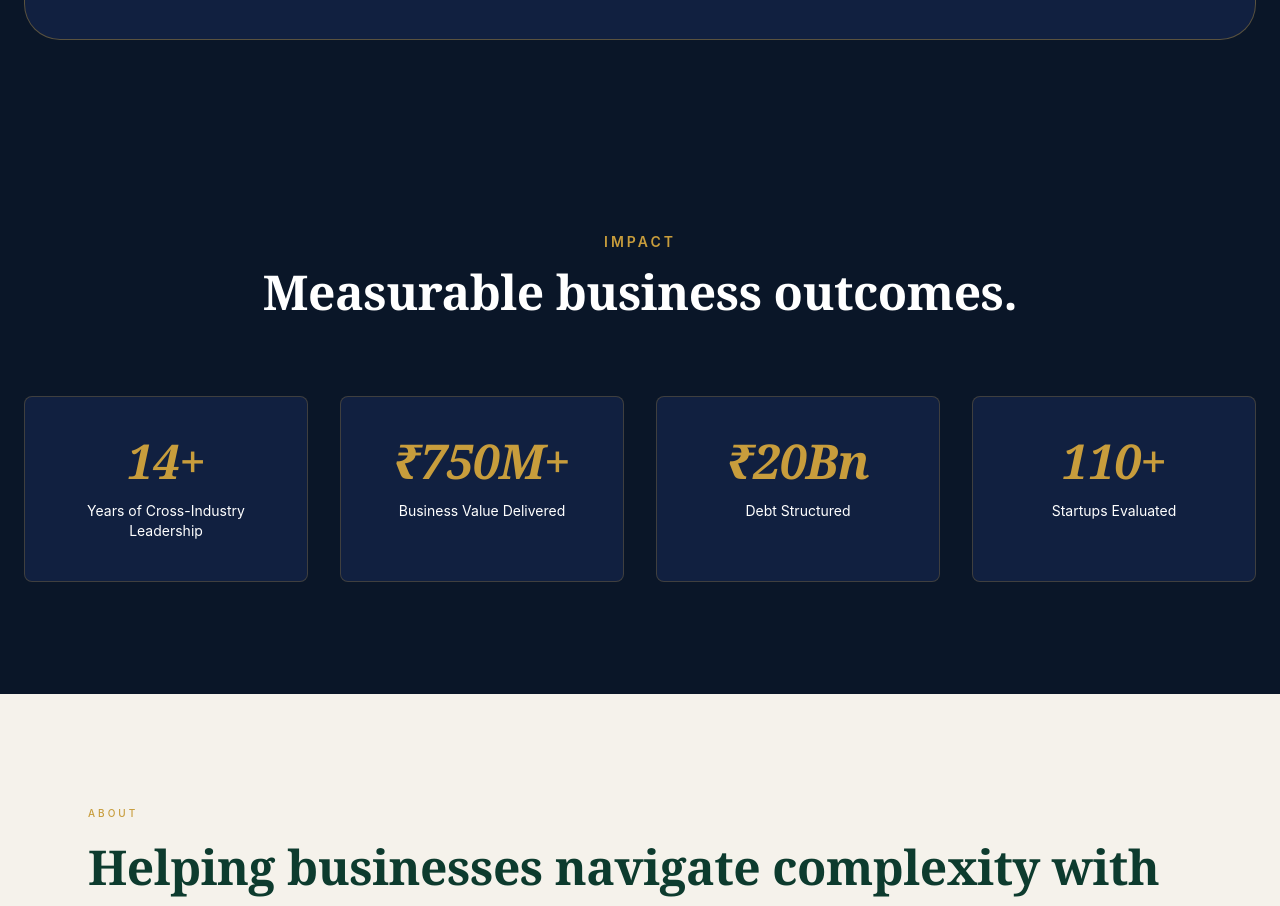
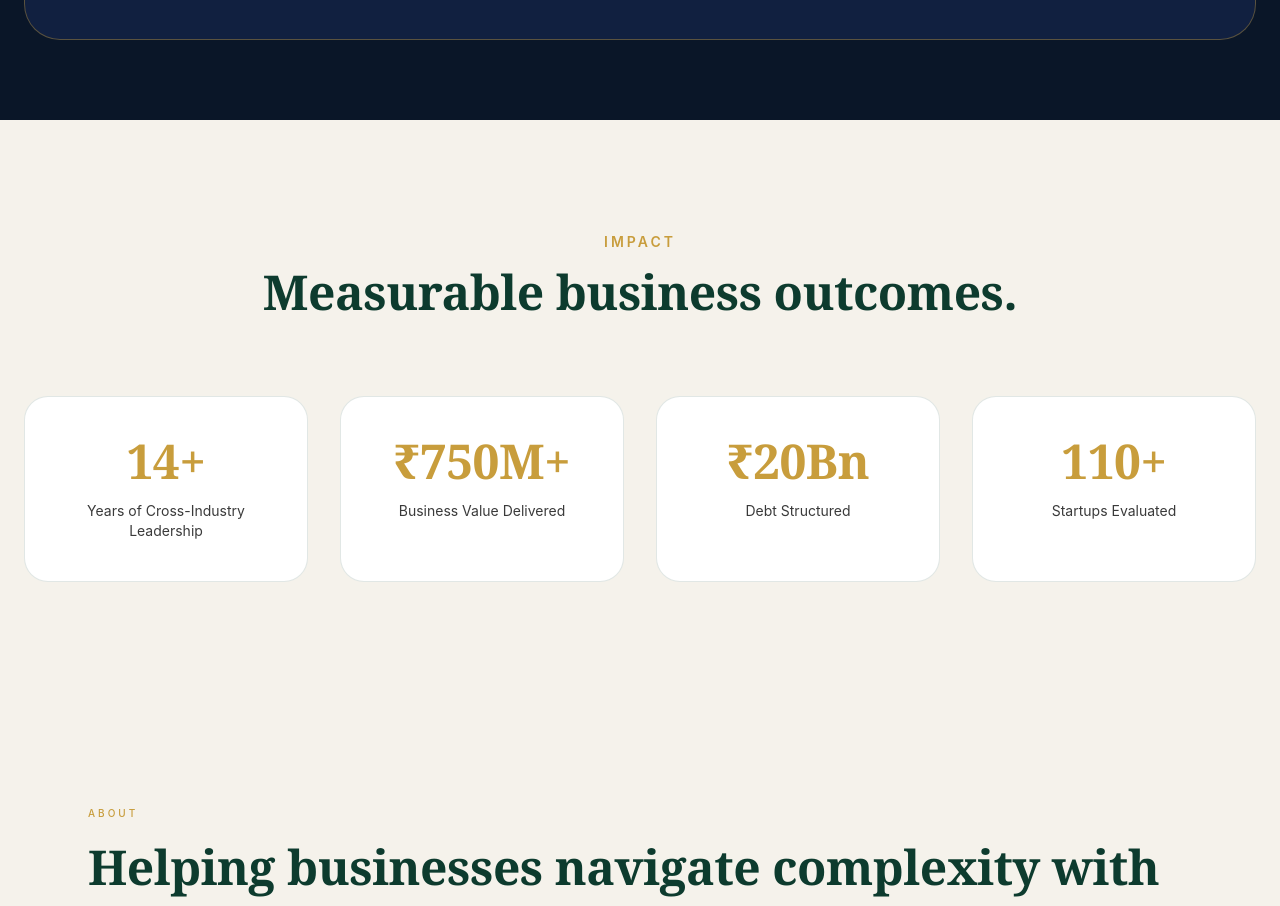
Before and after one commit to SravaniPolina/sravani-portfolio-frontend, a React (Create React App) app: page / in a window 1280 px wide. Shown: the part 1420-2326 px from the top of the page. Built offline with nearby package versions, Linux system fonts and the light colour scheme.

Commit message:
Update StatStrip.js

```diff
--- a/src/components/StatStrip.js
+++ b/src/components/StatStrip.js
@@ -1,60 +1,28 @@
 import React from "react";
 
 const stats = [
-  {
-    number: "14+",
-    label: "Years of Cross-Industry Leadership",
-  },
-  {
-    number: "₹750M+",
-    label: "Business Value Delivered",
-  },
-  {
-    number: "₹20Bn",
-    label: "Debt Structured",
-  },
-  {
-    number: "110+",
-    label: "Startups Evaluated",
-  },
+  { number: "14+", label: "Years of Cross-Industry Leadership" },
+  { number: "₹750M+", label: "Business Value Delivered" },
+  { number: "₹20Bn", label: "Debt Structured" },
+  { number: "110+", label: "Startups Evaluated" }
 ];
 
-export default function ProjectCards() {
+export default function StatStrip() {
   return (
-    <section id="impact" className="py-28" style={{background: "var(--background)"}}>
+    <section id="impact" className="py-28" style={{background: "var(--beige)"}}>
       <div className="max-w-7xl mx-auto px-6">
-
         <div className="text-center mb-20">
-
-          <p className="uppercase tracking-[3px] text-[var(--gold)] text-sm font-semibold">
-            IMPACT
-          </p>
-
-          <h2 className="text-5xl text-white mt-4">
-            Measurable business outcomes.
-          </h2>
-
+          <p className="uppercase tracking-[3px] text-sm font-semibold" style={{color: "var(--gold)"}}>Impact</p>
+          <h2 className="font-serif text-5xl mt-4" style={{color: "var(--green)"}}>Measurable business outcomes.</h2>
         </div>
-
         <div className="grid grid-cols-2 lg:grid-cols-4 gap-8">
-
           {stats.map((item) => (
-            <div
-              key={item.number}
-              className="glass rounded-3xl p-10 text-center"
-            >
-              <h3 className="text-5xl font-bold gold-text mb-4">
-                {item.number}
-              </h3>
-
-              <p className="text-sm">
-                {item.label}
-              </p>
+            <div key={item.number} className="rounded-3xl p-10 text-center" style={{background: "white", border: "1px solid rgba(13,59,46,0.12)"}}>
+              <h3 className="font-serif text-5xl font-bold mb-4" style={{color: "var(--gold)"}}>{item.number}</h3>
+              <p className="text-sm" style={{color: "#3A3A3A"}}>{item.label}</p>
             </div>
           ))}
-
         </div>
-
       </div>
     </section>
   );
```
